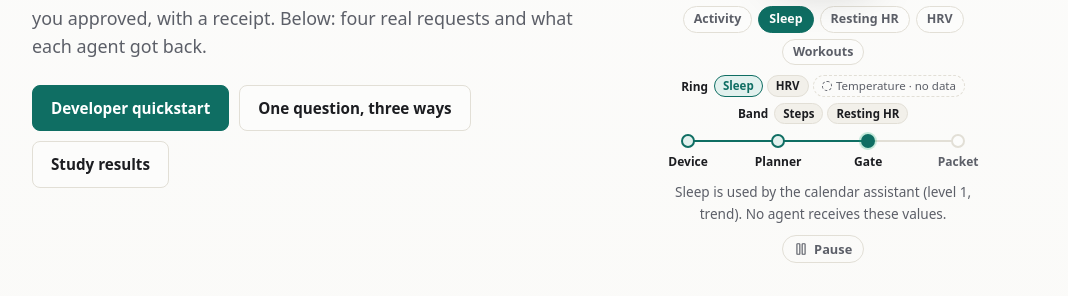
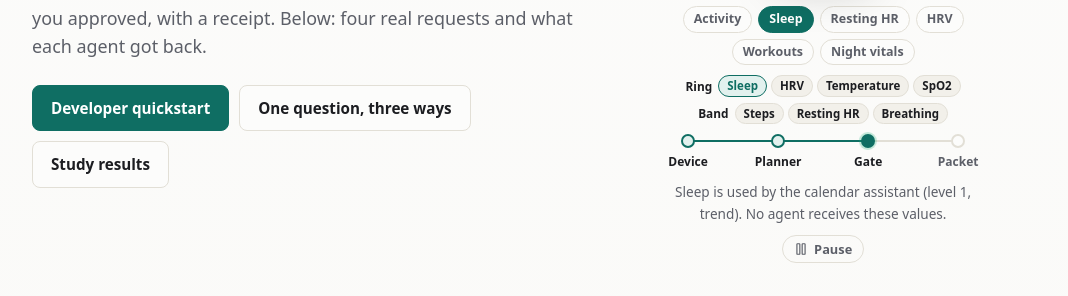
Before and after one commit to Sports-Vision-Inc/askwearables, a website: page workers/site/public/index.html in a window 1280 px wide. Shown: the part 440-736 px from the top of the page, without its empty margins (104-1172 px from the left). Drawn offline with Linux system fonts and the light colour scheme.

Commit message:
Site: show night vitals on the device view instead of 'Temperature · no data'
Co-Authored-By: Claude Opus 5.5 <noreply@anthropic.com>

```diff
--- a/workers/site/public/data/usecases.json
+++ b/workers/site/public/data/usecases.json
@@ -212,9 +212,133 @@
      }
     ],
     "week_value": 131
+   },
+   "spo2": {
+    "value": 96.6,
+    "unit": "percent",
+    "day": "2026-11-23",
+    "usual": {
+     "direction": "below",
+     "magnitude": "slight"
+    },
+    "statement": "Blood oxygen on 2026-11-23: 96.6%, slightly below usual range",
+    "week": [
+     {
+      "day": "2026-11-17",
+      "value": 96.7
+     },
+     {
+      "day": "2026-11-18",
+      "value": 97
+     },
+     {
+      "day": "2026-11-19",
+      "value": 98.1
+     },
+     {
+      "day": "2026-11-20",
+      "value": 98
+     },
+     {
+      "day": "2026-11-21",
+      "value": 98
+     },
+     {
+      "day": "2026-11-22",
+      "value": 97.7
+     },
+     {
+      "day": "2026-11-23",
+      "value": 96.6
+     }
+    ],
+    "week_value": 97.4
+   },
+   "respiratory_rate": {
+    "value": 14.4,
+    "unit": "breaths/min",
+    "day": "2026-11-23",
+    "usual": {
+     "direction": "within",
+     "magnitude": "none"
+    },
+    "statement": "Respiratory rate on 2026-11-23: 14.4 breaths/min, within usual range",
+    "week": [
+     {
+      "day": "2026-11-17",
+      "value": 14.4
+     },
+     {
+      "day": "2026-11-18",
+      "value": 15.2
+     },
+     {
+      "day": "2026-11-19",
+      "value": 15.2
+     },
+     {
+      "day": "2026-11-20",
+      "value": 14.6
+     },
+     {
+      "day": "2026-11-21",
+      "value": 14.7
+     },
+     {
+      "day": "2026-11-22",
+      "value": 15.4
+     },
+     {
+      "day": "2026-11-23",
+      "value": 14.4
+     }
+    ],
+    "week_value": 14.8
+   },
+   "skin_temp_deviation": {
+    "value": -0.1,
+    "unit": "degC",
+    "day": "2026-11-23",
+    "usual": {
+     "direction": "below",
+     "magnitude": "slight"
+    },
+    "statement": "Skin temperature deviation on 2026-11-23: -0.1 °C, slightly below usual range",
+    "week": [
+     {
+      "day": "2026-11-17",
+      "value": 0
+     },
+     {
+      "day": "2026-11-18",
+      "value": 0
+     },
+     {
+      "day": "2026-11-19",
+      "value": 0
+     },
+     {
+      "day": "2026-11-20",
+      "value": 0.05
+     },
+     {
+      "day": "2026-11-21",
+      "value": -0.1
+     },
+     {
+      "day": "2026-11-22",
+      "value": 0.22
+     },
+     {
+      "day": "2026-11-23",
+      "value": -0.1
+     }
+    ],
+    "week_value": 0.01
    }
   },
-  "not_in_cohort": [
+  "not_in_cohort": [],
+  "display_only_signals": [
    "spo2",
    "respiratory_rate",
    "skin_temp_deviation"
@@ -280,7 +404,7 @@
        "not_medical_advice": true,
        "packet_id": "pk_8db00724abb03ea4ee4429ef"
       },
-      "receipt_id": "rc_0mwvmdpwwqui8e7b888",
+      "receipt_id": "rc_0mww7h917dp47od9boq",
       "reasons": [
        "level:1"
       ]
@@ -350,7 +474,7 @@
        "not_medical_advice": true,
        "packet_id": "pk_b43bfda86352a727c87bf26b"
       },
-      "receipt_id": "rc_0mwvmdpyzkuymavazfu",
+      "receipt_id": "rc_0mww7h93a7zlnzbpbar",
       "reasons": [
        "level:1"
       ]
@@ -403,7 +527,7 @@
        "not_medical_advice": true,
        "packet_id": "pk_549f38f9ff06aef885d938c8"
       },
-      "receipt_id": "rc_0mwvmdpz0qp7zoth530",
+      "receipt_id": "rc_0mww7h93b67astsiydu",
       "reasons": [
        "level:1"
       ]
@@ -461,7 +585,7 @@
        "not_medical_advice": true,
        "packet_id": "pk_a8477b0f1eeb4035290fa340"
       },
-      "receipt_id": "rc_0mwvmdpz123hzoywibd",
+      "receipt_id": "rc_0mww7h93c1t3wygzo8r",
       "reasons": [
        "level:1"
       ]
@@ -530,7 +654,7 @@
        "not_medical_advice": true,
        "packet_id": "pk_9d21aada7f01f808a69c37f9"
       },
-      "receipt_id": "rc_0mwvmdq17ptwbfgewca",
+      "receipt_id": "rc_0mww7h95hc6kyf3dq4c",
       "reasons": [
        "level:1"
       ]
@@ -583,7 +707,7 @@
        "not_medical_advice": true,
        "packet_id": "pk_f68f54d4393ef41a3a082574"
       },
-      "receipt_id": "rc_0mwvmdq17bcqwnvoite",
+      "receipt_id": "rc_0mww7h95il64alvzbzi",
       "reasons": [
        "level:1"
       ]
@@ -636,7 +760,7 @@
        "not_medical_advice": true,
        "packet_id": "pk_80f8a7662f526832d4400db5"
       },
-      "receipt_id": "rc_0mwvmdq187rati4lqm4",
+      "receipt_id": "rc_0mww7h95jy8mkkhq1ph",
       "reasons": [
        "level:1"
       ]
@@ -689,7 +813,7 @@
        "not_medical_advice": true,
        "packet_id": "pk_575240045d59fcaab8269dfc"
       },
-      "receipt_id": "rc_0mwvmdq19r937jodetp",
+      "receipt_id": "rc_0mww7h95j4ckcnh7xve",
       "reasons": [
        "level:1"
       ]
@@ -742,7 +866,7 @@
        "not_medical_advice": true,
        "packet_id": "pk_c5b3c07eb3404c935ed6a486"
       },
-      "receipt_id": "rc_0mwvmdq19jflzjme5f4",
+      "receipt_id": "rc_0mww7h95kf21hvw5na2",
       "reasons": [
        "level:1"
       ]
@@ -795,7 +919,7 @@
        "not_medical_advice": true,
        "packet_id": "pk_9bbf4c774cdfd3d9d61cc0f5"
       },
-      "receipt_id": "rc_0mwvmdq1aayw49sn5r5",
+      "receipt_id": "rc_0mww7h95lhntvm9f406",
       "reasons": [
        "level:1"
       ]
@@ -848,7 +972,7 @@
        "not_medical_advice": true,
        "packet_id": "pk_7653ad0a0d510a934f6e345d"
       },
-      "receipt_id": "rc_0mwvmdq1b89svnkpic6",
+      "receipt_id": "rc_0mww7h95l3r3qq6km90",
       "reasons": [
        "level:1"
       ]
@@ -901,7 +1025,7 @@
        "not_medical_advice": true,
        "packet_id": "pk_cb1803496f139bdc7e5126eb"
       },
-      "receipt_id": "rc_0mwvmdq1bq2ur3dvb11",
+      "receipt_id": "rc_0mww7h95mnx94ybiwmw",
       "reasons": [
        "level:1"
       ]
@@ -954,7 +1078,7 @@
        "not_medical_advice": true,
        "packet_id": "pk_23b76782247aefe004bc6e7b"
       },
-      "receipt_id": "rc_0mwvmdq1cldo5sprnjo",
+      "receipt_id": "rc_0mww7h95mnahdf0giil",
       "reasons": [
        "level:1"
       ]
@@ -1007,7 +1131,7 @@
        "not_medical_advice": true,
        "packet_id": "pk_5f861e1b63a48bbe4b0141ae"
       },
-      "receipt_id": "rc_0mwvmdq1cqsopnhh0qk",
+      "receipt_id": "rc_0mww7h95n75p6lf6hdr",
       "reasons": [
        "level:1"
       ]
@@ -1060,7 +1184,7 @@
        "not_medical_advice": true,
        "packet_id": "pk_13714febc3f3e30d5aaa72ec"
       },
-      "receipt_id": "rc_0mwvmdq1dx6halb2xhq",
+      "receipt_id": "rc_0mww7h95o7gi9tvmnsh",
       "reasons": [
        "level:1"
       ]
@@ -1113,7 +1237,7 @@
        "not_medical_advice": true,
        "packet_id": "pk_da8f8a7d1f01f09e52797306"
       },
-      "receipt_id": "rc_0mwvmdq1e4d5egjmdbq",
+      "receipt_id": "rc_0mww7h95oz0gwshwekn",
       "reasons": [
        "level:1"
       ]
@@ -1166,7 +1290,7 @@
        "not_medical_advice": true,
        "packet_id": "pk_0ca381440963c4955706341f"
       },
-      "receipt_id": "rc_0mwvmdq1ez6d7e72214",
+      "receipt_id": "rc_0mww7h95pz5mhxiy63h",
       "reasons": [
        "level:1"
       ]
@@ -1219,7 +1343,7 @@
        "not_medical_advice": true,
        "packet_id": "pk_3e5360cf8b64c774b665f96c"
       },
-      "receipt_id": "rc_0mwvmdq1f666toznoo8",
+      "receipt_id": "rc_0mww7h95ptsomy3la36",
       "reasons": [
        "level:1"
       ]
@@ -1262,7 +1386,7 @@
      },
      "response": {
       "status": "denied",
-      "receipt_id": "rc_0mwvmdq3krix9gbsbbr",
+      "receipt_id": "rc_0mww7h982tsvc4q5ldn",
       "reasons": [
        "metric_not_in_grant:weight"
       ]
@@ -1315,7 +1439,7 @@
        "not_medical_advice": true,
        "packet_id": "pk_4051a829de33727a29356e4c"
       },
-      "receipt_id": "rc_0mwvmdq4aqa0yybyzqm",
+      "receipt_id": "rc_0mww7h98bak11zd6y17",
       "reasons": [
        "level:1"
       ]
--- a/workers/site/public/js/usecases.js
+++ b/workers/site/public/js/usecases.js
@@ -99,12 +99,13 @@
     { key: "resting_hr", label: "Resting HR", metrics: ["resting_hr"] },
     { key: "hrv", label: "HRV", metrics: ["hrv_rmssd"] },
     { key: "workout", label: "Workouts", metrics: ["workout"] },
+    { key: "vitals", label: "Night vitals", metrics: ["spo2", "respiratory_rate", "skin_temp_deviation"] },
   ];
   const WEARS = [
-    ["Ring", ["sleep_duration", "hrv_rmssd", "skin_temp_deviation"]],
-    ["Band", ["steps", "resting_hr"]],
+    ["Ring", ["sleep_duration", "hrv_rmssd", "skin_temp_deviation", "spo2"]],
+    ["Band", ["steps", "resting_hr", "respiratory_rate"]],
   ];
-  const SIGNAL_SHORT = { skin_temp_deviation: "Temperature" };
+  const SIGNAL_SHORT = { skin_temp_deviation: "Temperature", spo2: "SpO2", respiratory_rate: "Breathing" };
   function badge(usual) {
     if (!usual || !usual.direction || usual.direction === "unknown") return h("span", { class: "fbadge fb-none" }, h("span", { class: "nd-ico", "aria-hidden": "true" }), "no usual yet");
     if (usual.direction === "within") return h("span", { class: "fbadge fb-within", text: "within usual" });
@@ -136,6 +137,19 @@
       return h("div", { class: "fscreen fs-activity" }, h("p", { class: "fs-label", text: "Activity" }), rings,
         h("p", { class: "fs-val" }, Math.round(st.value).toLocaleString("en-US"), h("span", { class: "fs-u", text: " steps" })),
         h("p", { class: "fs-sub", text: `${hm(sl.value)} sleep` }), h("p", { class: "fs-foot", text: day(st.day) }));
+    }
+    if (key === "vitals") {
+      const rows = [["spo2", "SpO2", (v) => `${v}%`], ["respiratory_rate", "Breath", (v) => `${v}`], ["skin_temp_deviation", "Temp", (v) => `${v > 0 ? "+" : ""}${v}°C`]]
+        .filter(([m]) => S[m]);
+      if (!rows.length) return noData();
+      const mark = (u) => {
+        if (!u || !u.direction || u.direction === "unknown") return h("span", { class: "fv-dir", title: "no usual yet", text: "·" });
+        if (u.direction === "within") return h("span", { class: "fv-dir fv-in", title: "within your usual range", text: "●" });
+        return h("span", { class: "fv-dir fv-off", title: `${u.direction} your usual range`, text: u.direction === "above" ? "↗" : "↘" });
+      };
+      return h("div", { class: "fscreen fs-vitals" }, h("p", { class: "fs-label", text: "Vitals" }),
+        ...rows.map(([m, lab, f]) => h("p", { class: "fv-row" }, h("span", { class: "fv-lab", text: lab }), h("span", { class: "fv-val", text: f(S[m].value) }), mark(S[m].usual))),
+        h("p", { class: "fs-foot", text: "● usual  ↘ low  ↗ high" }));
     }
     if (key === "sleep") {
       const sl = S.sleep_duration;
--- a/workers/site/public/style.css
+++ b/workers/site/public/style.css
@@ -1228,3 +1228,13 @@ svg.chart .mark:focus-visible .hit { fill: var(--surface-2); stroke: var(--accen
 .foot-legal { align-items: center; }
 .foot-legal > span { display: inline-flex; align-items: center; min-height: var(--tap); }
 .site-footer nav a { justify-content: flex-start; }
+
+/* Vitals watch screen: label, value and a direction mark per row, sized to the face */
+.fs-vitals { gap: 3%; align-content: center; }
+.fv-row { display: grid; grid-template-columns: auto minmax(0, 1fr) 0.9em; align-items: baseline; gap: 0 3%; width: 96%; margin: 0; font-size: 5.4cqi; line-height: 1.2; text-align: left; white-space: nowrap; }
+.fv-lab { color: #a3a6ae; overflow: hidden; text-overflow: ellipsis; }
+.fv-val { font-weight: 700; text-align: right; font-variant-numeric: tabular-nums; }
+.fv-dir { text-align: center; font-size: 0.9em; color: #a3a6ae; }
+.fv-in { color: #34d399; font-size: 0.6em; }
+.fv-off { color: #fbbf24; }
+.fs-vitals .fs-foot { font-size: 4.2cqi; white-space: nowrap; }
```
Also changed, not shown: scripts/build-usecases.ts (+17 -2 lines).
